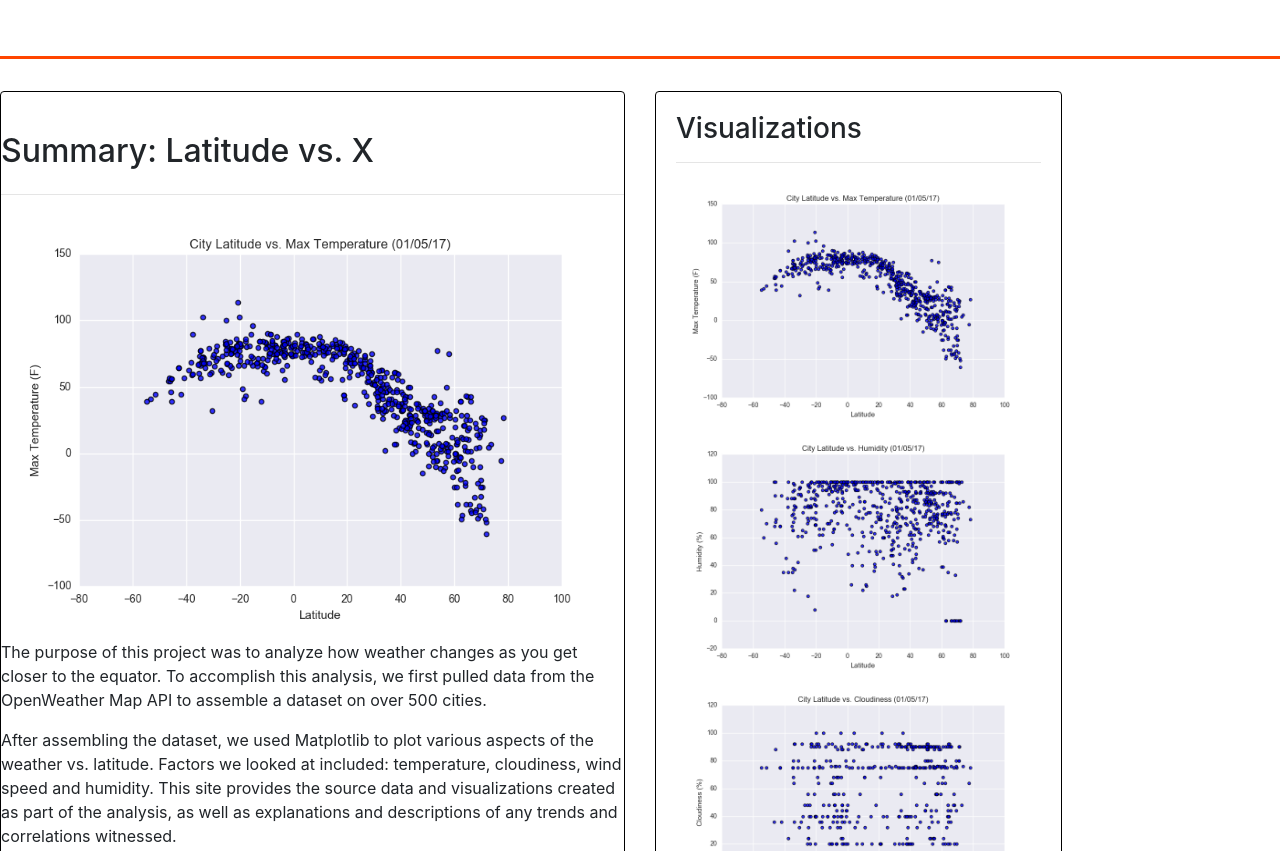
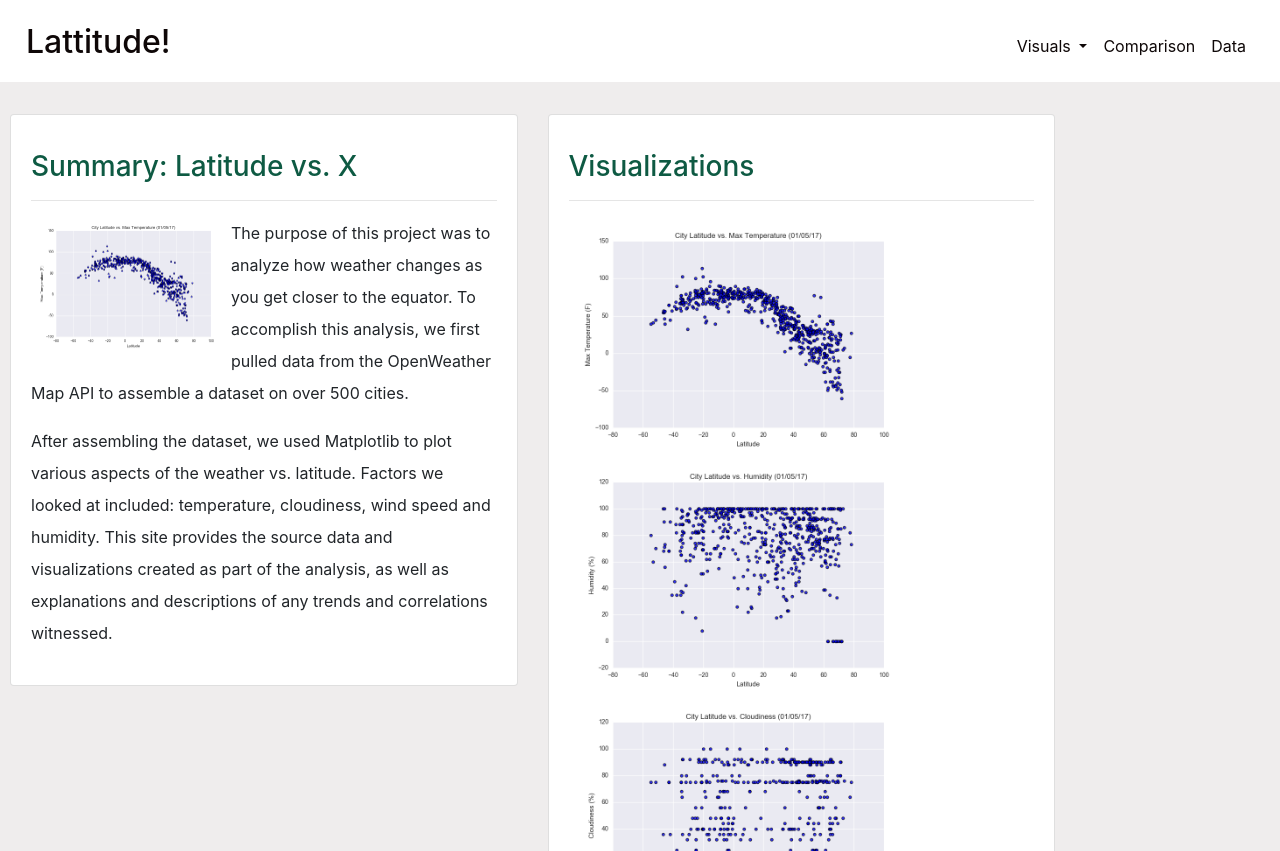
Before and after one commit to dclarke044/HTML_CSS_Challenge, a plain HTML site: page index.html in a window 1280 px wide. Shown: the top 851 px of the page. Drawn offline with nearby package versions, Linux system fonts and the light colour scheme.

Commit message:
landing page

```diff
--- a/Resources/css/style.css
+++ b/Resources/css/style.css
@@ -1,7 +1,9 @@
 body {
-    padding: 0;
+    padding: 10px;
     margin: 0;
+
   }
+
 
   #map,
   body,
@@ -46,20 +48,38 @@ body {
     float: right;
   }
 
-  h1 {
+  .row {
+    float: center;
+  }
+
+  h2 {
     text-align: center;
   }
 
-  .navbar a {
-    color: #fff !important;
+  .navbar-brand {
+    color: rgb(14, 90, 67);
+    /* padding-left: 20px; */
   }
 
-  .navbar {
-    border-bottom: 3px solid orangered;
+  .navbar-brand a {
+    padding-left: 20px;
+  }
+
+  .row {
+    background: rgba(235, 233, 233, 0.8);
+  }
+
+  .navbar a {
+    color: rgb(14, 7, 7) !important;
+  }
+
+  .card-title {
+    color: rgb(14, 90, 67);
+    padding-top: 15px;
   }
 
   a:hover {
-    color: orangered !important;
+    color: rgb(99, 104, 116) !important;
   }
 
   code {
@@ -80,25 +100,20 @@ body {
     flex: 1;
   }
 
-  .orange-btn {
-    background-color: rgb(144, 239, 240);
-    border: 1px solid black;
-  }
-
   .donate-btn:hover {
     background-color: black;
   }
 
-  .home-card {
+  /* .home-card {
     border: 1px solid black;
-  }
+  } */
 
   .card-footer {
     left: 0;
     bottom: 0;
     width: 100%;
     text-align: center;
-    border-top: 3px solid rgb(144, 239, 240);
+    border-top: 5px solid rgb(144, 239, 240);
   }
 
   /* Menu Button */
@@ -109,3 +124,8 @@ body {
     right: 35px;
     cursor: pointer;
   }
+
+/* Text Wrapping */
+ #description-img {
+    float: left;
+  }
--- a/index.html
+++ b/index.html
@@ -21,8 +21,8 @@
 
 <body>
     <div class="navigation">
-        <nav class="navbar navbar-expand-lg navbar-light">
-            <a class="navbar-brand" href="index.html">Lattitude!</a>
+        <nav class="navbar navbar-expand-lg">
+            <a class="navbar-brand" href="index.html"><h2>Lattitude!</h2></a>
             <button class="navbar-toggler  border border-white" type="button" data-toggle="collapse"
                 data-target="#navbarNavDropdown" aria-controls="navbarNavDropdown" aria-expanded="false"
                 aria-label="Toggle navigation">
@@ -31,23 +31,22 @@
             <div class="collapse navbar-collapse" id="navbarNavDropdown">
                 <ul class="navbar-nav ml-auto">
                     <li class="nav-item dropdown">
-                        <a class="nav-link dropdown-toggle" href="#" id="navbarDropdownMenuLink" data-toggle="dropdown"
+                        <a class="nav-link dropdown-toggle" role= "button" href="#" id="navbarDropdownMenuLink" data-toggle="dropdown"
                             aria-haspopup="true" aria-expanded="false">
                             Visuals
                         </a>
-                        <div class="dropdown-menu" aria-labelledby="navbarDropdownMenuLink">
-                            <a class="dropdown-item" href="education.html">Max Temp</a>
-                            <a class="dropdown-item" href="crime.html">Humidity</a>
-                            <a class="dropdown-item" href="scatterplot/scatter.html">Cloudiness</a>
-                            <a class="dropdown-item" href="barChart/bar.html">Wind Speed</a>
-                        </div>
+                        <ul class="dropdown-menu" aria-labelledby="navbarDropdownMenuLink">
+                            <li><a class="dropdown-item" href="education.html">Max Temp</a></li>
+                            <li><a class="dropdown-item" href="crime.html">Humidity</a></li>
+                            <li><a class="dropdown-item" href="scatterplot/scatter.html">Cloudiness</a></li>
+                            <li><a class="dropdown-item" href="barChart/bar.html">Wind Speed</a></li>
+                        </ul>
                     </li>
                     <li class="nav-item">
                         <a class="nav-link" href="comparison.html">Comparison</a>
                     </li>
                     <li class="nav-item">
                         <a class="nav-link" href="Data.html">Data</a>
-                    </li>
                     </li>
                 </ul>
             </div>
@@ -57,34 +56,35 @@
 <!--------------------------------------------------------------------------------------->
 <!--------------------------------------------------------------------------------------->
     <div class="row">
-        <div class="col-md-6 col-xs-12 col-sm-12 mt-3">
+        <div class="col-md-5 col-xs-12 col-sm-12 mt-3">
             <div class="card mt-3 home-card">
-                <div class="card-body"></div>
-                 <h2>Summary: Latitude vs. X</h2>
+                <div class="card-body">
+                 <h3 class="card-title">Summary: Latitude vs. X</h3>
                  <hr>
-                 <img class="landing-image img-fluid" src="Resources/images/Fig1.png" alt="first impression">
-                 <p>The purpose of this project was to analyze how weather changes as you get closer to the equator. To accomplish this analysis, we first pulled data from the OpenWeather Map API to assemble a dataset on over 500 cities.</p>
-                 <p>After assembling the dataset, we used Matplotlib to plot various aspects of the weather vs. latitude. Factors we looked at included: temperature, cloudiness, wind speed and humidity. This site provides the source data and visualizations created as part of the analysis, as well as explanations and descriptions of any trends and correlations witnessed.</p>
+                 <img class="landing-image img-fluid" src="Resources/images/Fig1.png" alt="first impression" id = "description-img" width="200" height="300">
+                 <p style="line-height: 2;">The purpose of this project was to analyze how weather changes as you get closer to the equator. To accomplish this analysis, we first pulled data from the OpenWeather Map API to assemble a dataset on over 500 cities.</p>
+                 <p style="line-height: 2;">After assembling the dataset, we used Matplotlib to plot various aspects of the weather vs. latitude. Factors we looked at included: temperature, cloudiness, wind speed and humidity. This site provides the source data and visualizations created as part of the analysis, as well as explanations and descriptions of any trends and correlations witnessed.</p>
+                </div>
             </div>
         </div>
-        <div class="col-md-4 col-xs-12 col-sm-12 mt-3">
+        <div class="col-md-5 col-xs-12 col-sm-12 mt-3">
             <div class="card mt-3 home-card">
               <div class="card-body">
                 <h3 class="card-title">Visualizations</h3>
                 <hr>
-                <img class="landing-image img-fluid" src="Resources/images/Fig1.png" alt="top-left">
-                <img class="landing-image img-fluid" src="Resources/images/Fig2.png" alt="top-right">
-                <img class="landing-image img-fluid" src="Resources/images/Fig3.png" alt="bottom-left">
-                <img class="landing-image img-fluid" src="Resources/images/Fig4.png" alt="bottom-right">
+                <img class="landing-image img-fluid" src="Resources/images/Fig1.png" alt="top-left" width="350" height="350">
+                <img class="landing-image img-fluid" src="Resources/images/Fig2.png" alt="top-right" width="350" height="350">
+                <img class="landing-image img-fluid" src="Resources/images/Fig3.png" alt="bottom-left" width="350" height="350">
+                <img class="landing-image img-fluid" src="Resources/images/Fig4.png" alt="bottom-right" width="350" height="350">
+              </div>
             </div>
+        </div>
+<!-----------------Create a Footer------------------------->
+<!--------------------------------------------------------->
+        <div class="card-footer bg-dark text-light pt-4 mt-5">
+            <h6> © Copyright Data Science Bootcamp 2020</h6>
         </div>
     </div>
 
-<!-----------------Create a Footer------------------------->
-<!--------------------------------------------------------->
-<div class="card-footer bg-dark text-light pt-4 mt-5">
-  <h6> © Copyright Data Science Bootcamp 2020</h6>
-</div>
-
 </body>
 </html>
```
